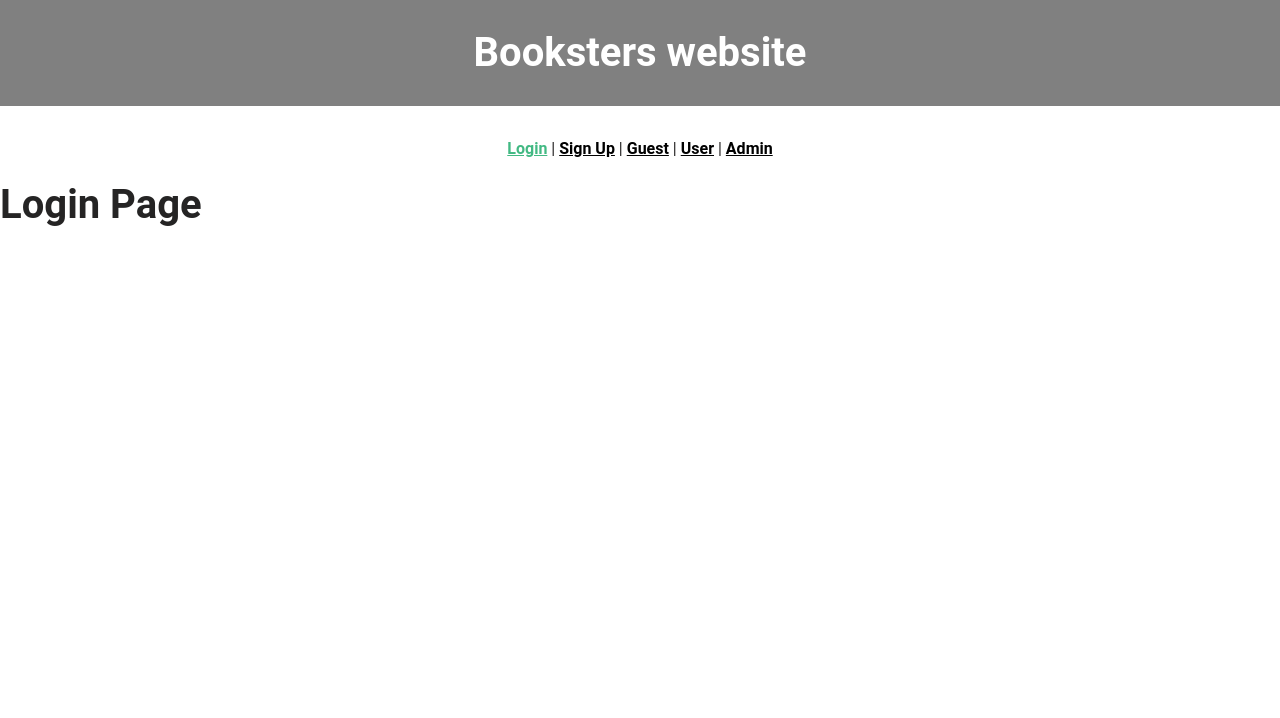
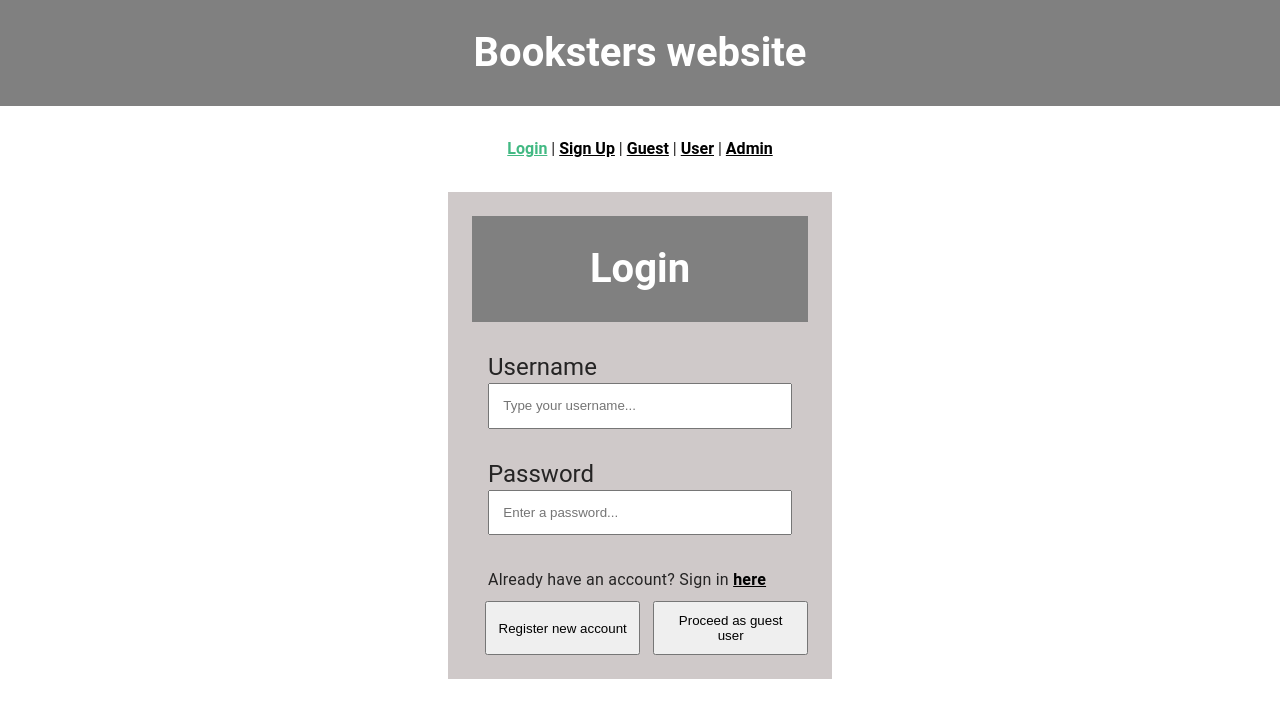
Before and after one commit to rodercode/frontend-auth-vue, a Vue app in the folder frontend/: page /login in a window 1280 px wide. Shown: the top 718 px of the page. Built offline with nearby package versions, Linux system fonts and the light colour scheme.

Commit message:
implement login page

```diff
--- a/frontend/src/views/LoginView.vue
+++ b/frontend/src/views/LoginView.vue
@@ -1,6 +1,36 @@
 <template>
-  <div class="login">
-    <h1>Login Page</h1>
+  <div class="container-register">
+    <form class="form-register">
+      <header class="form-header">
+        <h1>Login</h1>
+      </header>
+      <section class="section-input">
+        <label class="label-username">Username</label>
+        <input
+          class="input-username"
+          placeholder="Type your username..."
+          type="username"
+        />
+      </section>
+
+      <section class="section-input">
+        <label class="label-password">Password</label>
+        <input
+          class="input-password"
+          placeholder="Enter a password..."
+          type="password"
+        />
+      </section>
+
+      <p class="info-link">
+        Already have an account? Sign in
+        <router-link class="link" :to="{ name: 'login' }">here</router-link>
+      </p>
+      <div class="container-btns">
+        <button class="btn">Register new account</button>
+        <button class="btn">Proceed as guest user</button>
+      </div>
+    </form>
   </div>
 </template>
 
@@ -8,6 +38,50 @@
 import { defineComponent } from "vue";
 
 export default defineComponent({
-  name: "LoginView",
+  name: "RegisterView",
 });
 </script>
+
+<style scoped>
+.container-register {
+  display: flex;
+  justify-content: center;
+  align-items: center;
+}
+
+.form-register {
+  background: rgb(207, 201, 201);
+  width: 30%;
+  padding: 1.5em;
+}
+.form-header {
+  margin-bottom: 2em;
+}
+
+.section-input {
+  margin: 0 1em 2em 1em;
+}
+.info-link {
+  margin: 0 0 0.5em 1em;
+}
+
+input {
+  width: 100%;
+  padding: 1em;
+}
+
+label {
+  text-align: left;
+  display: inline-block;
+  font-size: 24px;
+}
+
+.container-btns{
+  display: flex;
+}
+.btn {
+  width: 50%;
+  padding: 0.75em;
+  margin-left: 1em;
+}
+</style>
```
